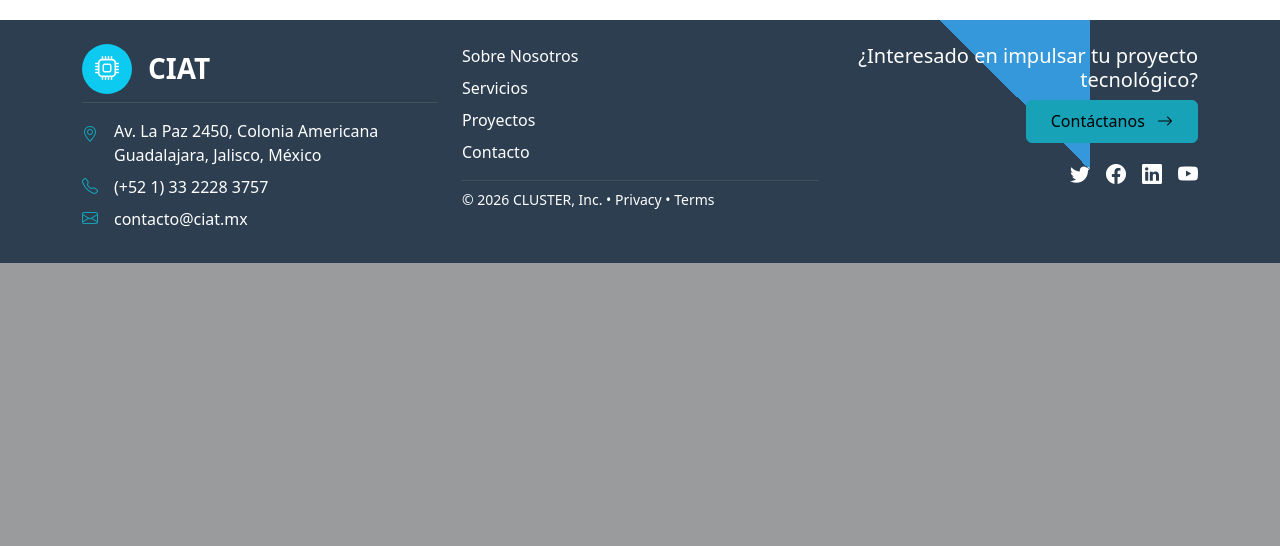
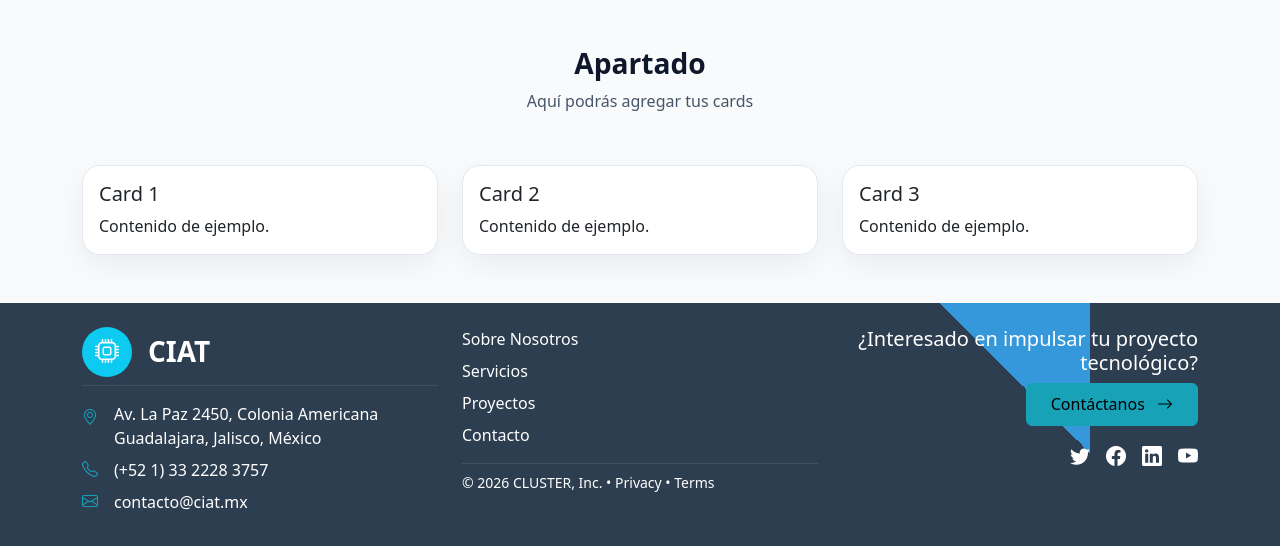
Before and after one commit to rubendcdev/cluster-webapp, a Flask app: page / in a window 1280 px wide. Shown: the part 1017-1563 px from the top of the page. Before the commit the page ends 1280 px from the top, so only its background shows below. Run offline with Flask 3, Linux system fonts and the light colour scheme.

Commit message:
Diseño de la bases del inicio de la página

```diff
--- a/app/static/css/custom.css
+++ b/app/static/css/custom.css
@@ -72,33 +72,96 @@
     overflow: hidden;
     box-shadow: 0 4px 20px rgba(0, 0, 0, 0.08);
     transition: var(--transition-smooth);
-    height: 100%;
     background: white;
     display: flex;
     flex-direction: column;
 }
 
-.success-card:hover {
-    transform: translateY(-8px);
-    box-shadow: 0 12px 30px rgba(0, 0, 0, 0.12);
+.carousel-full-main {
+    position: relative;
+    flex: 1 1 auto;
+    min-height: 0;
 }
 
-.success-card-img-wrapper {
-    position: relative;
-    width: 100%;
-    padding-top: 60%;
-    /* Aspect ratio 16:9 approx */
+.carousel-full-main .carousel-inner,
+.carousel-full-main .carousel-item {
+    height: 100%;
     overflow: hidden;
 }
 
-.success-card-img-wrapper img {
-    position: absolute;
-    top: 0;
-    left: 0;
+.carousel-full-main .carousel-item img {
     width: 100%;
     height: 100%;
     object-fit: cover;
+}
+
+.carousel-hero-overlay {
+    position: absolute;
+    inset: 0;
+    background: linear-gradient(135deg, rgba(0,0,0,0.8) 0%, rgba(2,132,199,0.25) 100%);
+    z-index: 2;
+    pointer-events: none;
+}
+
+.carousel-hero-caption {
+    position: absolute;
+    inset: 0;
+    display: flex;
+    align-items: center;
+    justify-content: center;
+    padding: 1rem;
+    z-index: 3;
+    text-align: center;
+    pointer-events: none;
+}
+
+.carousel-hero-title {
+    color: #ffffff;
+    font-weight: 800;
+    letter-spacing: 0.5px;
+    text-shadow:
+        0 2px 10px rgba(0, 0, 0, 0.65),
+        0 0 1px rgba(0, 0, 0, 0.8);
+    max-width: 1000px;
+    margin: 0;
+    line-height: 1.1;
+    font-size: clamp(1.8rem, 4vw, 3.5rem);
+    opacity: 0;
+    transform: translateY(-30px);
+    animation: heroTitleIn 0.8s cubic-bezier(0.4, 0, 0.2, 1) forwards;
+}
+
+.home-cards-section {
+    background: #f8fafc;
+}
+
+.home-cards-header {
+    text-align: center;
+    margin-bottom: 1.75rem;
+}
+
+.home-cards-title {
+    font-weight: 800;
+    margin: 0;
+    font-size: clamp(1.5rem, 2.2vw, 2.25rem);
+    color: #0f172a;
+}
+
+.home-cards-subtitle {
+    color: #475569;
+    margin-top: 0.5rem;
+}
+
+.home-card {
+    border: 1px solid #e2e8f0;
+    border-radius: 18px;
+    box-shadow: 0 10px 30px rgba(15, 23, 42, 0.06);
     transition: var(--transition-smooth);
+}
+
+.home-card:hover {
+    transform: translateY(-4px);
+    box-shadow: 0 18px 45px rgba(15, 23, 42, 0.12);
 }
 
 .success-card:hover .success-card-img-wrapper img {
@@ -353,6 +416,26 @@
     animation: fadeInUp 0.6s ease-out;
 }
 
+@keyframes heroTitleIn {
+    from {
+        opacity: 0;
+        transform: translateY(-30px);
+    }
+
+    to {
+        opacity: 1;
+        transform: translateY(0);
+    }
+}
+
+@media (prefers-reduced-motion: reduce) {
+    .carousel-hero-title {
+        animation: none;
+        opacity: 1;
+        transform: none;
+    }
+}
+
 /* Textarea mejorado para admin */
 .admin-textarea {
     min-height: 300px;
--- a/app/templates/index.html
+++ b/app/templates/index.html
@@ -1,14 +1,14 @@
 {% extends "layout.html" %}
 {% block title %}Inicio{% endblock %}
 
+{% block main_class %}flex-grow-1 p-0 m-0 d-flex flex-column{% endblock %}
+
 {% block content %}
-<h1 class="text-center">Cluster Integradores de Alta Tecnología</h1>
 
-<div id="carouselExampleIndicators" class="carousel slide">
-  <div class="carousel-indicators">
-    <button type="button" data-bs-target="#carouselExampleIndicators" data-bs-slide-to="0" class="active" aria-current="true" aria-label="Slide 1"></button>
-    <button type="button" data-bs-target="#carouselExampleIndicators" data-bs-slide-to="1" aria-label="Slide 2"></button>
-    <button type="button" data-bs-target="#carouselExampleIndicators" data-bs-slide-to="2" aria-label="Slide 3"></button>
+<div id="carouselExampleIndicators" class="carousel slide carousel-full-main" data-bs-ride="carousel" data-bs-interval="5000" data-bs-pause="false" data-bs-touch="false">
+  <div class="carousel-hero-overlay"></div>
+  <div class="carousel-hero-caption">
+    <h1 class="carousel-hero-title">Cluster Integradores de Alta Tecnología</h1>
   </div>
   <div class="carousel-inner">
     <div class="carousel-item active">
@@ -21,17 +21,44 @@
       <img src="{{ url_for('static', filename='images/slide3.jpg') }}" class="d-block w-100" alt="...">
     </div>
   </div>
-  <button class="carousel-control-prev" type="button" data-bs-target="#carouselExampleIndicators" data-bs-slide="prev">
-    <span class="carousel-control-prev-icon" aria-hidden="true"></span>
-    <span class="visually-hidden">Previous</span>
-  </button>
-  <button class="carousel-control-next" type="button" data-bs-target="#carouselExampleIndicators" data-bs-slide="next">
-    <span class="carousel-control-next-icon" aria-hidden="true"></span>
-    <span class="visually-hidden">Next</span>
-  </button>
 </div>
 
-<p>
-    Esta es la página principal de nuestra aplicación web desarrollada para Cluster
-</p>
+<section class="home-cards-section">
+  <div class="container py-5">
+    <div class="home-cards-header">
+      <h2 class="home-cards-title">Apartado</h2>
+      <p class="home-cards-subtitle mb-0">Aquí podrás agregar tus cards</p>
+    </div>
+
+    <div class="row g-4 mt-1">
+      <div class="col-12 col-md-6 col-lg-4">
+        <div class="card home-card h-100">
+          <div class="card-body">
+            <h5 class="card-title">Card 1</h5>
+            <p class="card-text">Contenido de ejemplo.</p>
+          </div>
+        </div>
+      </div>
+
+      <div class="col-12 col-md-6 col-lg-4">
+        <div class="card home-card h-100">
+          <div class="card-body">
+            <h5 class="card-title">Card 2</h5>
+            <p class="card-text">Contenido de ejemplo.</p>
+          </div>
+        </div>
+      </div>
+
+      <div class="col-12 col-md-6 col-lg-4">
+        <div class="card home-card h-100">
+          <div class="card-body">
+            <h5 class="card-title">Card 3</h5>
+            <p class="card-text">Contenido de ejemplo.</p>
+          </div>
+        </div>
+      </div>
+    </div>
+  </div>
+</section>
+
 {% endblock %}
--- a/app/templates/layout.html
+++ b/app/templates/layout.html
@@ -93,7 +93,7 @@
     </nav>
 
 
-    <main class="container container-lg my-4 flex-grow-1">
+    <main class="{% block main_class %}container container-lg my-4 flex-grow-1{% endblock %}">
         {% block content %}{% endblock %}
     </main>
 
```
